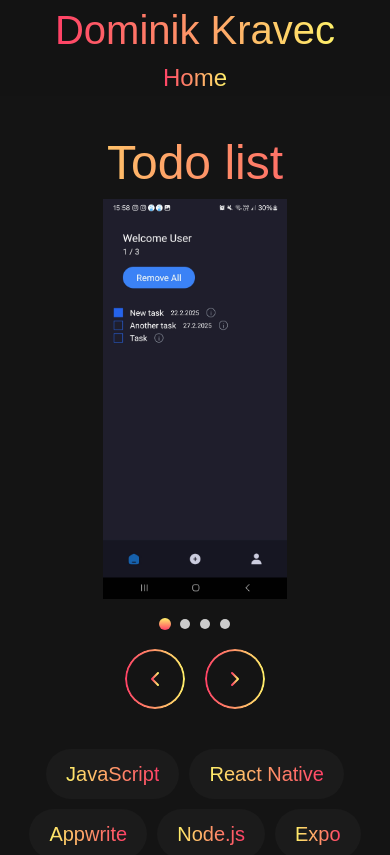
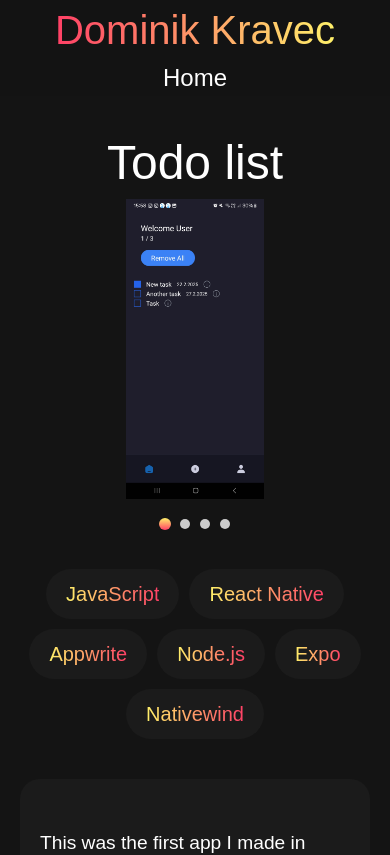
Before and after one commit to DominikKravec/portfolio, a Next.js app: page /project/1 in a window 390 px wide. Shown: the top 855 px of the page. Built offline with nearby package versions, Linux system fonts and the light colour scheme.

Commit message:
Multiple changes. Mainly cosmetic.

```diff
--- a/package.json
+++ b/package.json
@@ -9,6 +9,7 @@
     "lint": "next lint"
   },
   "dependencies": {
+    "dependencies": "^0.0.1",
     "framer-motion": "^12.5.0",
     "next": "15.1.6",
     "react": "^19.0.0",
--- a/src/app/style/home.css
+++ b/src/app/style/home.css
@@ -1,22 +1,30 @@
+:root {
+  --font-color: white;
+}
+
 * {
   padding: 0;
   margin: 0;
   box-sizing: border-box;
 }
+
 *::-webkit-scrollbar {
   width: 15px;
   height: 12px;
 }
+
 *::-webkit-scrollbar-track {
   background: #141414;
   border-radius: 10px;
 }
+
 *::-webkit-scrollbar-thumb {
   background: #888;
   border-radius: 10px;
   border: 4px solid #141414;
   background: linear-gradient(0deg, rgb(255, 64, 102) 0%, rgb(255, 241, 106) 100%);
 }
+
 *::-webkit-scrollbar-thumb:hover {
   background: #555;
 }
@@ -34,18 +42,20 @@ header {
   z-index: 100;
   background-color: rgba(20, 20, 20, 0.8588235294);
   -webkit-backdrop-filter: blur(5px);
-          backdrop-filter: blur(5px);
+  backdrop-filter: blur(5px);
   display: grid;
   width: 100vw;
   grid-template-columns: 1fr 1fr;
   padding: 30px 80px;
 }
+
 header #logo span {
   font-size: 2.5em;
   background: linear-gradient(90deg, #ff4066 0%, rgb(255, 241, 106) 100%);
   -webkit-background-clip: text;
   -webkit-text-fill-color: transparent;
 }
+
 header #navbar {
   display: flex;
   flex-direction: row;
@@ -53,16 +63,16 @@ header #navbar {
   align-content: center;
   gap: 20px;
 }
+
 header #navbar a {
   display: flex;
   align-items: center;
   text-decoration: none;
-  background: linear-gradient(90deg, rgb(255, 64, 102) 0%, rgb(255, 241, 106) 100%);
-  -webkit-background-clip: text;
-  -webkit-text-fill-color: transparent;
+  color: var(--font-color);
   position: relative;
   font-size: 1.5em;
 }
+
 header #navbar a::after {
   content: "";
   position: absolute;
@@ -75,10 +85,12 @@ header #navbar a::after {
   transition: transform 0.3s ease;
   transform-origin: bottom right;
 }
+
 header #navbar a:hover::after {
   transform: scaleX(1);
   transform-origin: bottom left;
 }
+
 @media (max-width: 600px) {
   header {
     display: flex;
@@ -87,10 +99,12 @@ header #navbar a:hover::after {
     align-content: center;
     padding: 0 0;
   }
+
   header #logo {
     text-align: center;
     width: 100vw;
   }
+
   header #navbar {
     width: 100vw;
     display: flex;
@@ -98,12 +112,10 @@ header #navbar a:hover::after {
   }
 }
 
-main {
-  margin-top: 40vh;
-}
 main #opening-text-phone {
   display: none;
 }
+
 main #introduction {
   background-image: url(../../assets/Images/background.jpg);
   background-size: cover;
@@ -111,27 +123,27 @@ main #introduction {
   position: relative;
   height: 35vh;
 }
+
 main #introduction #opening-text {
   background-color: rgba(37, 37, 37, 0.7098039216);
   height: 100%;
   display: flex;
   align-content: center;
   -webkit-clip-path: polygon(0% 0%, 45% 0%, 60% 100%, 0% 100%);
-          clip-path: polygon(0% 0%, 45% 0%, 60% 100%, 0% 100%);
+  clip-path: polygon(0% 0%, 45% 0%, 60% 100%, 0% 100%);
 }
+
 main #introduction #opening-text #text-container {
   text-align: center;
   font-size: 3em;
-  background: none;
-  background: linear-gradient(135deg, rgb(255, 64, 102) 0%, rgb(255, 241, 106) 100%);
-  -webkit-background-clip: text;
-  -webkit-text-fill-color: transparent;
+  color: var(--font-color);
   display: flex;
   justify-content: center;
   align-items: center;
   width: 45%;
   padding: 0 8%;
 }
+
 main #introduction .img-container {
   position: absolute;
   margin: 0;
@@ -140,14 +152,15 @@ main #introduction .img-container {
   right: 5%;
   width: 20vw;
 }
+
 main #about-me {
-  margin-top: 200px;
   padding: 10vw;
   display: flex;
   flex-direction: column;
   justify-content: center;
-  align-items: center;
+  align-items: start;
 }
+
 main #about-me .heading-container h1 {
   text-align: center;
   font-size: 3em;
@@ -157,67 +170,37 @@ main #about-me .heading-container h1 {
   -webkit-text-fill-color: transparent;
   width: 18vw;
 }
+
 main #about-me #info-container #info-text-container {
   margin-top: 2rem;
   padding: 3rem 8rem;
   background-color: rgba(76, 76, 76, 0.1411764706);
   border-radius: 20px;
 }
+
 main #about-me #info-container #info-text-container p {
-  background: linear-gradient(0deg, rgb(255, 64, 102) 0%, rgb(255, 241, 106) 100%);
-  background-clip: text;
-  -webkit-background-clip: text;
-  -webkit-text-fill-color: transparent;
+  color: var(--font-color);
   font-size: 1.2rem;
   font-weight: lighter;
 }
-main #contact {
-  display: flex;
-  flex-direction: column;
-  justify-content: center;
-  align-items: center;
-  gap: 1vh;
-  padding-bottom: 1vh;
-}
-main #contact .contact-box {
-  display: flex;
-  flex-direction: row;
-  justify-content: center;
-  align-items: center;
-  gap: 1vw;
-}
-main #contact .contact-box .img-container {
-  width: 3rem;
-  height: 3rem;
-  overflow: hidden;
-}
-main #contact .contact-box div img {
-  width: 3em;
-  height: 3em;
-}
-main #contact .contact-box p {
-  background: linear-gradient(70deg, rgb(255, 64, 102) 0%, rgb(255, 241, 106) 100%);
-  -webkit-background-clip: text;
-  -webkit-text-fill-color: transparent;
-  font-size: larger;
-}
+
 @media (max-width: 600px) {
   main {
     width: 100vw;
     margin-top: 60%;
   }
+
   main #opening-text-phone {
     display: flex;
   }
+
   main #opening-text-phone #text-container-phone {
     font-size: 3em;
-    background: none;
-    background: linear-gradient(135deg, rgb(255, 64, 102) 0%, rgb(255, 241, 106) 100%);
-    -webkit-background-clip: text;
-    -webkit-text-fill-color: transparent;
+    color: var(--font-color);
     text-align: center;
     padding: 0 8%;
   }
+
   main #introduction {
     margin: 0 10px;
     border-radius: 10px;
@@ -225,6 +208,7 @@ main #contact .contact-box p {
     justify-content: center;
     align-content: center;
   }
+
   main #introduction .img-container {
     /*display: none;*/
     position: relative;
@@ -237,19 +221,23 @@ main #contact .contact-box p {
     margin: 20px 0;
     width: 80vw;
   }
+
   main #introduction #opening-text {
     display: none;
     -webkit-clip-path: none;
-            clip-path: none;
+    clip-path: none;
   }
+
   main #introduction #opening-text #text-container {
     width: 100vw;
     text-align: center;
   }
+
   main #about-me .heading-container h1 {
     text-align: center;
     width: 100vw;
   }
+
   main #about-me #info-container #info-text-container {
     text-align: center;
     padding: 10px 20px;
@@ -280,27 +268,26 @@ main.projectPage {
   padding: 15vh 15vw;
   margin: 0;
 }
+
 main.projectPage h1 {
   text-align: center;
   font-size: 3rem;
-  background: linear-gradient(-90deg, rgb(255, 64, 102) 0%, rgb(255, 241, 106) 100%);
-  -webkit-background-clip: text;
-  -webkit-text-fill-color: transparent;
+  color: var(--font-color);
 }
+
 main.projectPage #info-text-container {
   margin-top: 2rem;
   padding: 3rem 5rem;
   background-color: rgba(76, 76, 76, 0.1411764706);
   border-radius: 20px;
 }
+
 main.projectPage #info-text-container p {
-  background: linear-gradient(0deg, rgb(255, 64, 102) 0%, rgb(255, 241, 106) 100%);
-  background-clip: text;
-  -webkit-background-clip: text;
-  -webkit-text-fill-color: transparent;
+  color: var(--font-color);
   font-size: 1.2rem;
   font-weight: lighter;
 }
+
 main.projectPage #used-technologies {
   display: flex;
   gap: 10px;
@@ -308,6 +295,7 @@ main.projectPage #used-technologies {
   justify-content: center;
   flex-wrap: wrap;
 }
+
 main.projectPage .links {
   display: flex;
   flex-direction: column;
@@ -317,6 +305,7 @@ main.projectPage .links {
   padding: 10vh 0;
   gap: 10px;
 }
+
 main.projectPage .links a {
   cursor: pointer;
   background: none;
@@ -325,11 +314,11 @@ main.projectPage .links a {
   padding: 1vh 2.5em;
   overflow: hidden;
 }
+
 main.projectPage .links a p {
-  background: linear-gradient(90deg, rgb(255, 64, 102) 0%, rgb(255, 241, 106) 100%);
-  -webkit-background-clip: text;
-  -webkit-text-fill-color: transparent;
+  color: var(--font-color);
 }
+
 main.projectPage .links a::before {
   content: "";
   position: absolute;
@@ -341,28 +330,31 @@ main.projectPage .links a::before {
   -webkit-mask-composite: xor;
   mask-composite: exclude;
 }
+
 main.projectPage .links a:hover {
   background: linear-gradient(90deg, rgb(255, 64, 102) 0%, rgb(255, 241, 106) 100%);
 }
+
 main.projectPage .links a:hover::before {
   content: none;
 }
+
 main.projectPage .links a:hover p {
   color: #252525;
-  background: none;
-  -webkit-background-clip: text;
-  -webkit-text-fill-color: #252525;
 }
+
 @media (max-width: 600px) {
   main.projectPage h1 {
     width: 100vw;
     text-align: center;
     padding: 0 10px;
   }
+
   main.projectPage #info-text-container {
     margin: 0px 20px;
     padding: 50px 20px;
   }
+
   main.projectPage .links {
     padding: 20px;
   }
@@ -374,4 +366,4 @@ main.projectPage .links a:hover p {
     justify-content: center;
     overflow-x: hidden;
   }
-}/*# sourceMappingURL=home.css.map */
+}
--- a/src/components/ImageScroller/ImageScroller.jsx
+++ b/src/components/ImageScroller/ImageScroller.jsx
@@ -19,25 +19,18 @@ export default function ImageScroller({ images }) {
     );
   };
 
+  // DEBUG FALLBACK: If this renders, your images array is empty or undefined!
   if (!images || images.length === 0) {
-    return <div>No images</div>;
+    return <div style={{ color: "white", textAlign: "center", padding: "50px", fontSize: "1.5rem" }}>No images provided to scroller</div>;
   }
 
   return (
     <div className="image-scroller">
       <div className="carousel-wrapper">
+
         <div className="button-wrapper left">
           <button onClick={handlePrev} className="button">
-            <svg
-              className="arrow-icon"
-              xmlns="http://www.w3.org/2000/svg"
-              viewBox="0 0 24 24"
-              fill="none"
-              stroke={`url(#gradient-prev-${currentIndex})`}
-              strokeWidth="2"
-              strokeLinecap="round"
-              strokeLinejoin="round"
-            >
+            <svg className="arrow-icon" xmlns="http://www.w3.org/2000/svg" viewBox="0 0 24 24" fill="none" stroke={`url(#gradient-prev-${currentIndex})`} strokeWidth="2" strokeLinecap="round" strokeLinejoin="round">
               <defs>
                 <linearGradient id={`gradient-prev-${currentIndex}`} x1="0%" y1="0%" x2="100%" y2="0%">
                   <stop offset="0%" stopColor="rgba(255, 64, 102, 1)" />
@@ -48,6 +41,7 @@ export default function ImageScroller({ images }) {
             </svg>
           </button>
         </div>
+
         <div className="carousel-container">
           <div
             className="carousel-inner"
@@ -58,26 +52,18 @@ export default function ImageScroller({ images }) {
                 <Image
                   src={image}
                   alt={`Slide ${index + 1}`}
-                  layout="fill"
-                  objectFit="contain"
+                  fill={true}
+                  style={{ objectFit: "contain" }}
                   className="scroller-image"
                 />
               </div>
             ))}
           </div>
         </div>
+
         <div className="button-wrapper right">
           <button onClick={handleNext} className="button">
-            <svg
-              className="arrow-icon"
-              xmlns="http://www.w3.org/2000/svg"
-              viewBox="0 0 24 24"
-              fill="none"
-              stroke={`url(#gradient-next-${currentIndex})`}
-              strokeWidth="2"
-              strokeLinecap="round"
-              strokeLinejoin="round"
-            >
+            <svg className="arrow-icon" xmlns="http://www.w3.org/2000/svg" viewBox="0 0 24 24" fill="none" stroke={`url(#gradient-next-${currentIndex})`} strokeWidth="2" strokeLinecap="round" strokeLinejoin="round">
               <defs>
                 <linearGradient id={`gradient-next-${currentIndex}`} x1="0%" y1="0%" x2="100%" y2="0%">
                   <stop offset="0%" stopColor="rgba(255, 64, 102, 1)" />
@@ -88,7 +74,9 @@ export default function ImageScroller({ images }) {
             </svg>
           </button>
         </div>
+
       </div>
+
       <div className="indicators">
         {images.map((_, index) => (
           <button
@@ -98,48 +86,6 @@ export default function ImageScroller({ images }) {
           />
         ))}
       </div>
-      <div className="phone-button-wrapper">
-        <button onClick={handlePrev} className="button">
-          <svg
-            className="arrow-icon"
-            xmlns="http://www.w3.org/2000/svg"
-            viewBox="0 0 24 24"
-            fill="none"
-            stroke={`url(#gradient-phone-prev-${currentIndex})`}
-            strokeWidth="2"
-            strokeLinecap="round"
-            strokeLinejoin="round"
-          >
-            <defs>
-              <linearGradient id={`gradient-phone-prev-${currentIndex}`} x1="0%" y1="0%" x2="100%" y2="0%">
-                <stop offset="0%" stopColor="rgba(255, 64, 102, 1)" />
-                <stop offset="100%" stopColor="rgb(255, 241, 106)" />
-              </linearGradient>
-            </defs>
-            <polyline points="15 18 9 12 15 6"></polyline>
-          </svg>
-        </button>
-        <button onClick={handleNext} className="button">
-          <svg
-            className="arrow-icon"
-            xmlns="http://www.w3.org/2000/svg"
-            viewBox="0 0 24 24"
-            fill="none"
-            stroke={`url(#gradient-phone-next-${currentIndex})`}
-            strokeWidth="2"
-            strokeLinecap="round"
-            strokeLinejoin="round"
-          >
-            <defs>
-              <linearGradient id={`gradient-phone-next-${currentIndex}`} x1="0%" y1="0%" x2="100%" y2="0%">
-                <stop offset="0%" stopColor="rgba(255, 64, 102, 1)" />
-                <stop offset="100%" stopColor="rgb(255, 241, 106)" />
-              </linearGradient>
-            </defs>
-            <polyline points="9 18 15 12 9 6"></polyline>
-          </svg>
-        </button>
-      </div>
     </div>
   );
 }
--- a/src/components/ImageScroller/style.css
+++ b/src/components/ImageScroller/style.css
@@ -1,7 +1,9 @@
+/* =========================================
+   IMAGE SCROLLER STYLING (BULLETPROOF)
+========================================= */
 .image-scroller {
-  display: flex;
-  flex-direction: column;
-  align-items: center;
+  display: block;
+  width: 100%;
 }
 
 .carousel-wrapper {
@@ -9,57 +11,59 @@
   flex-direction: row;
   align-items: center;
   justify-content: center;
-  margin-bottom: 10px;
+  width: 100%;
+  margin-bottom: 20px;
+  gap: 20px; /* Safer than margins for buttons */
 }
 
 .carousel-container {
-  width: 600px;
-  height: 400px;
+  width: 100%;
+  max-width: 1000px;
+  height: 500px; /* Hardcoded height to guarantee it shows up */
   position: relative;
   overflow: hidden;
+  border-radius: 12px;
 }
+
+@media (max-width: 900px) {
+  .carousel-container {
+    height: 400px;
+  }
+}
+
 @media (max-width: 600px) {
   .carousel-container {
-    width: 100vw;
+    height: 300px;
+    border-radius: 0;
   }
 }
 
 .carousel-inner {
   display: flex;
   flex-direction: row;
+  height: 100%;
+  width: 100%;
   transition: transform 0.5s ease-in-out;
-  height: 100%;
 }
 
 .carousel-item {
-  flex: 0 0 100%;
+  min-width: 100%; /* Critical: forces the item to take the full width of the box */
+  height: 100%;
   position: relative;
-  height: 100%;
 }
 
 .scroller-image {
-  -o-object-fit: contain;
-     object-fit: contain;
+  object-fit: contain;
 }
 
+/* --- BUTTON & INDICATOR STYLES --- */
 .button-wrapper {
-  margin: 0 30px; /* Adjust this value to change the margin between arrows and image */
+  display: flex;
 }
+
 @media (max-width: 600px) {
   .button-wrapper {
-    display: none;
-  }
-}
-
-.phone-button-wrapper {
-  display: none;
-}
-@media (max-width: 600px) {
-  .phone-button-wrapper {
-    display: flex;
-    justify-content: center;
-    gap: 20px;
-    margin-top: 20px;
+    display: none; /* Hides side buttons on phones */
   }
 }
 
@@ -77,13 +81,14 @@
   margin: 0 5px;
   cursor: pointer;
   border: none;
-  padding: 0;
   transition: background-color 0.3s;
 }
+
 .indicator.active {
-  background: linear-gradient(0deg, rgb(255, 64, 102) 0%, rgb(255, 241, 106) 100%); /* Gradient for active indicator */
-  transform: scale(1.2); /* Slightly larger when active */
+  background: linear-gradient(0deg, rgb(255, 64, 102) 0%, rgb(255, 241, 106) 100%);
+  transform: scale(1.2);
 }
+
 .indicator:hover {
   background-color: rgba(255, 64, 102, 0.7);
 }
@@ -97,8 +102,9 @@
   width: 60px;
   border-radius: 50%;
   cursor: pointer;
-  transition: background 0.3s ease-in-out, transform 0.3s ease-in-out, box-shadow 0.3s ease-in-out;
+  transition: all 0.3s ease-in-out;
 }
+
 .button::before {
   content: "";
   position: absolute;
@@ -110,20 +116,23 @@
   -webkit-mask-composite: xor;
   mask-composite: exclude;
 }
+
 .button .arrow-icon {
   width: 24px;
   height: 24px;
   display: block;
-  margin: auto; /* Centers the arrow icon within the button */
+  margin: auto;
 }
+
 .button:hover {
   background: linear-gradient(90deg, rgb(255, 64, 102) 0%, rgb(255, 241, 106) 100%);
   transform: scale(1.1);
-  box-shadow: 0 4px 8px rgba(0, 0, 0, 0.2);
 }
+
 .button:hover::before {
   content: none;
 }
+
 .button:hover .arrow-icon {
-  stroke: #252525; /* White stroke on hover for contrast */
-}/*# sourceMappingURL=style.css.map */
+  stroke: #252525;
+}
--- a/src/components/sections/projects/projects.jsx
+++ b/src/components/sections/projects/projects.jsx
@@ -1,66 +1,28 @@
 "use client";
 
-import React, { useEffect, useState, useRef } from "react";
+import React, { useEffect, useState } from "react";
 import ProjectCard from "@/components/ProjectCard/ProjectCard";
 import ScrollReveal from "@/components/Scrollreveal/ScrollReveal";
 import "./style.css";
 
 export default function Projects() {
   const [projects, setProjects] = useState([]);
-  const [currentIndex, setCurrentIndex] = useState(0);
-  const intervalRef = useRef(null); // Store the interval ID
-  const pauseTimeoutRef = useRef(null); // Store the pause timeout ID
 
   // Fetch projects
   useEffect(() => {
     const getProjects = async () => {
+      try {
         const response = await fetch("/projects.json");
         const projectData = await response.json();
         console.log(projectData);
         setProjects(projectData);
+      } catch (error) {
+        console.error("Failed to fetch projects:", error);
+      }
     };
 
     getProjects();
   }, []);
-
-  // Auto-scroll logic
-  useEffect(() => {
-    if (!projects.length) return; // Don’t start if no projects
-
-    // Function to start the interval
-    const startInterval = () => {
-      clearInterval(intervalRef.current); // Clear any existing interval
-      intervalRef.current = setInterval(() => {
-        setCurrentIndex((prevIndex) =>
-          prevIndex === projects.length - 1 ? 0 : prevIndex + 1
-        );
-      }, 5000); // 3 seconds
-    };
-
-    startInterval();
-
-    // Cleanup on unmount or projects change
-    return () => {
-      clearInterval(intervalRef.current);
-      clearTimeout(pauseTimeoutRef.current);
-    };
-  }, [projects]); // Re-run when projects array changes
-
-  const handleIndicatorClick = (index) => {
-    setCurrentIndex(index);
-    // Pause the interval for 10 seconds
-    clearInterval(intervalRef.current);
-    clearTimeout(pauseTimeoutRef.current); // Clear any existing timeout
-
-    // Resume auto-scroll after 10 seconds
-    pauseTimeoutRef.current = setTimeout(() => {
-      intervalRef.current = setInterval(() => {
-        setCurrentIndex((prevIndex) =>
-          prevIndex === projects.length - 1 ? 0 : prevIndex + 1
-        );
-      }, 5000); // Resume with 3-second intervals
-    }, 10000); // Pause for 10 seconds
-  };
 
   if (!projects.length) {
     return null;
@@ -68,29 +30,20 @@ export default function Projects() {
 
   return (
     <section id="projects" className="projects-section">
-      <div className="carousel-container">
-        <div
-          className="carousel-inner"
-          style={{ transform: `translateX(-${currentIndex * 100}%)` }}
-        >
+      <ScrollReveal>
+        <div className="heading-container">
+            <h1>Projects</h1>
+        </div>
+      </ScrollReveal>
+      <div className="projects-container">
         {projects.map((project) => (
-            <div key={project.id} className="carousel-item">
+          <div key={project.id} className="project-item">
             <ScrollReveal>
               <ProjectCard project={project} />
             </ScrollReveal>
           </div>
         ))}
       </div>
-      </div>
-      <div className="indicators">
-        {projects.map((_, index) => (
-          <button
-            key={index}
-            className={`indicator ${index === currentIndex ? "active" : ""}`}
-            onClick={() => handleIndicatorClick(index)}
-          />
-        ))}
-      </div>
     </section>
   );
 }
--- a/src/components/sections/projects/style.css
+++ b/src/components/sections/projects/style.css
@@ -1,71 +1,80 @@
 .projects-section {
-  background: url(../../../assets/Images/background.jpg);
-  background-size: cover;
-  box-shadow: inset 0px 0px 24px 14px rgba(0, 0, 0, 0.5);
-  padding: 5vh 0;
+  padding: 10vh 10vw;
   margin-bottom: 10vh;
   display: flex;
   flex-direction: column;
   align-items: center;
+  background-color: #141414;
 }
 
-.carousel-container {
-  background-color: #141414;
-  border-radius: 30px;
+/* --- NEW: Styling the Projects H1 to match About Me --- */
+.projects-section .heading-container {
   width: 100%;
-  max-width: 900px; /* Matches your previous carousel width */
-  height: 400px; /* Adjust based on ProjectCard height */
-  overflow: hidden;
-  position: relative;
-}
-@media (max-width: 600px) {
-  .carousel-container {
-    max-width: 100%;
-    padding: 0 20px;
-  }
+  display: flex;
+  justify-content: start;
+  margin-bottom: 4rem; /* Adds some breathing room between the title and the first project */
 }
 
-.carousel-inner {
+.projects-section .heading-container h1 {
+  text-align: center;
+  font-size: 3em;
+  background: linear-gradient(90deg, rgb(255, 64, 102) 0%, rgb(255, 241, 106) 100%);
+  background-clip: text;
+  -webkit-background-clip: text;
+  -webkit-text-fill-color: transparent;
+}
+/* -------------------------------------------------------- */
+
+.projects-container {
   display: flex;
-  flex-direction: row;
-  height: 100%;
-  transition: transform 0.5s ease-in-out; /* Smooth scroll transition */
-}
-
-.carousel-item {
-  flex: 0 0 100%;
-  height: 100%;
-  display: flex;
-  justify-content: center;
+  flex-direction: column;
+  gap: 120px;
+  width: 100%;
+  max-width: 100%;
   align-items: center;
 }
 
-.indicators {
+.project-item {
+  width: 100%;
   display: flex;
+  flex-direction: column;
   justify-content: center;
-  margin-top: 20px; /* Space between carousel and indicators */
-  gap: 10px;
 }
 
-.indicator {
-  width: 12px;
-  height: 12px;
-  border-radius: 50%;
-  background-color: rgba(255, 255, 255, 0.3);
-  border: none;
-  cursor: pointer;
-  transition: background-color 0.3s ease-in-out;
-}
-.indicator.active {
-  background-color: #141414; /* Matches your previous color scheme */
-}
-.indicator:hover {
-  background-color: rgba(20, 20, 20, 0.662745098);
+.project-item img,
+.project-item video {
+  width: 100%;
+  height: auto;
+  border-radius: 12px;
+  object-fit: cover;
 }
 
-@media (max-width: 600px) {
+/*
+  Overrides gradients ONLY on headings and description paragraphs.
+  - Removed h1 so your new Projects title keeps its gradient.
+  - Fixed the missing dot on .project-title p
+*/
+.projects-section h2,
+.projects-section h3,
+.projects-section p:not(a p, button p, .project-title p) {
+  background: none !important;
+  -webkit-background-clip: unset !important;
+  -webkit-text-fill-color: unset !important;
+  color: var(--font-color) !important;
+}
+
+/* Mobile Responsiveness */
+@media (max-width: 768px) {
   .projects-section {
-    margin: 50px 0;
-    padding: 20px;
+    padding: 8vh 20px;
+    margin-bottom: 5vh;
   }
-}/*# sourceMappingURL=style.css.map */
+
+  .projects-section .heading-container {
+    margin-bottom: 2rem;
+  }
+
+  .projects-container {
+    gap: 60px;
+  }
+}
```
Also changed, not shown: src/app/page.js (+1 -49 lines), src/components/ProjectCard/ProjectCard.jsx (+3 -4 lines), src/components/ProjectCard/style.css (+47 -69 lines), 1 other file (tests, documents, lock files or other folders). Lines whose indentation alone changed are shown as unchanged.
